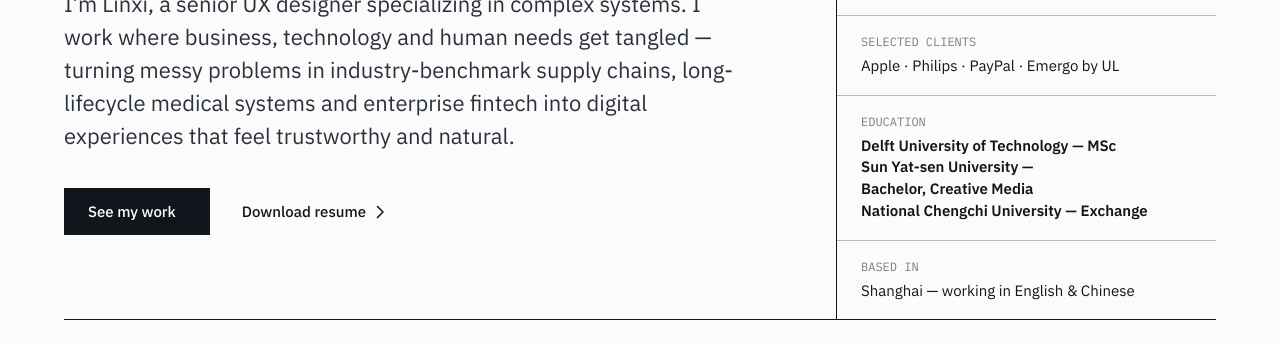
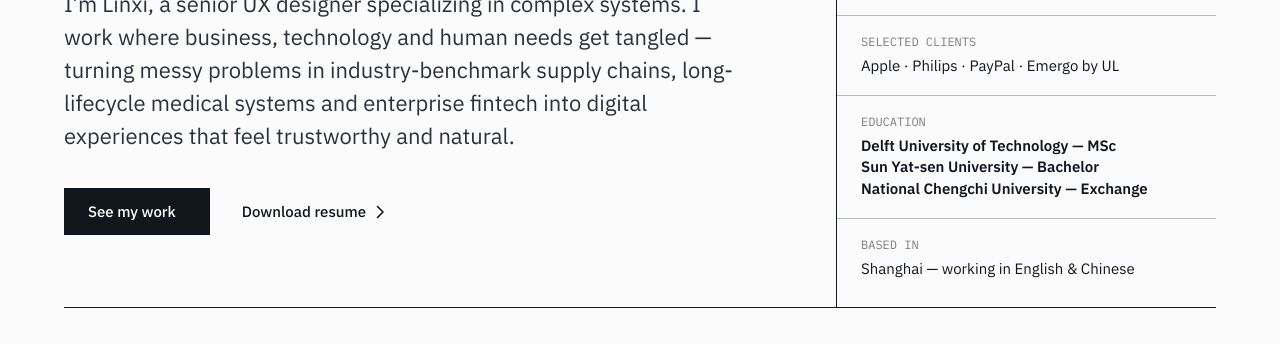
Before and after one commit to Linxihahaha/Linxihahaha.github.io, a plain HTML site: page index.html in a window 1280 px wide. Shown: the part 456-800 px from the top of the page. Drawn offline with Linux system fonts and the light colour scheme.

Commit message:
Homepage education: drop the bachelor's major

```diff
--- a/index.html
+++ b/index.html
@@ -73,7 +73,7 @@
         </div>
         <div class="profile__row">
           <p class="label">Education</p>
-          <p class="profile__value profile__value--strong">Delft University of Technology — MSc<br>Sun Yat-sen University — Bachelor,&nbsp;Creative&nbsp;Media<br>National Chengchi University — Exchange</p>
+          <p class="profile__value profile__value--strong">Delft University of Technology — MSc<br>Sun Yat-sen University — Bachelor<br>National Chengchi University — Exchange</p>
         </div>
         <div class="profile__row">
           <p class="label">Based in</p>
```
